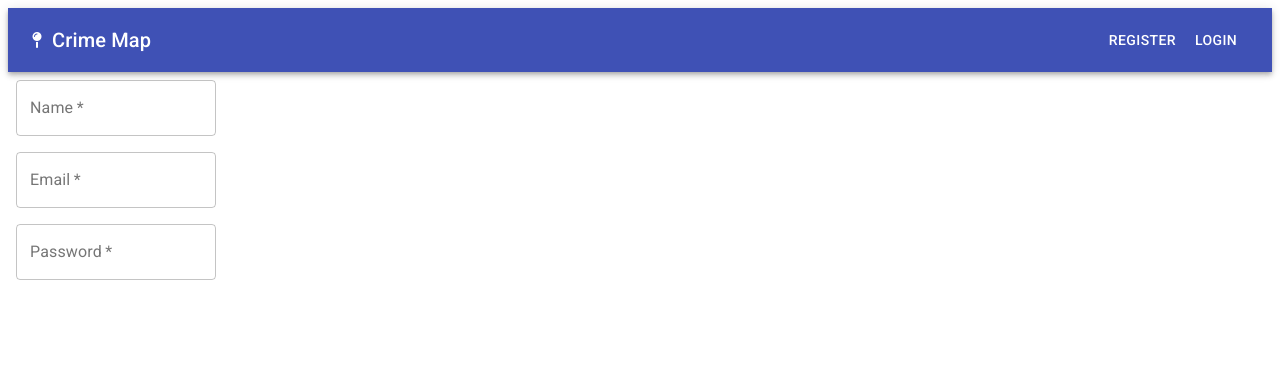
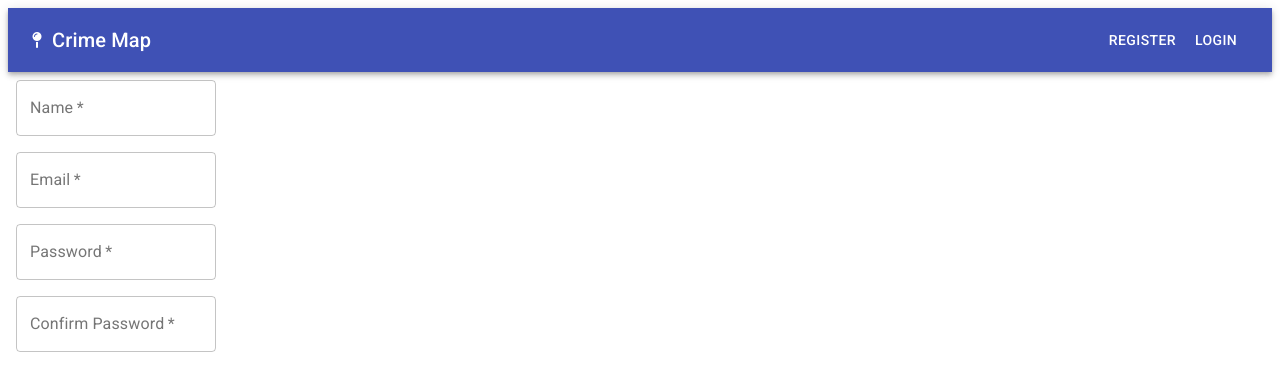
Before and after one commit to RdotSilva/MERN-PVD-Crime-Map, a React (Create React App) app in the folder client/: page /register in a window 1280 px wide. Shown: the top 390 px of the page. Built offline with nearby package versions, Linux system fonts and the light colour scheme.

Commit message:
Add password2 input field

```diff
--- a/client/src/components/auth/Register.js
+++ b/client/src/components/auth/Register.js
@@ -62,6 +62,17 @@ const Register = () => {
           required
         />
       </div>
+      <div>
+        <TextField
+          id="outlined-name"
+          label="Confirm Password"
+          name="password2"
+          value={password2}
+          onChange={handleChange}
+          variant="outlined"
+          required
+        />
+      </div>
     </form>
   );
 };
```
